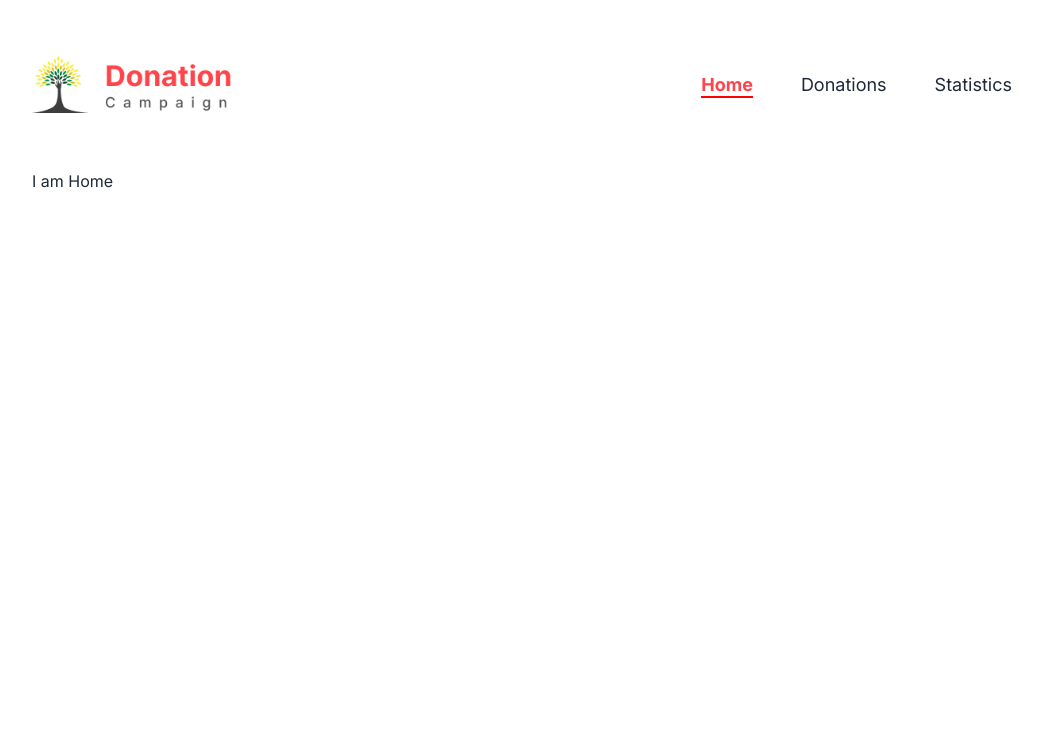
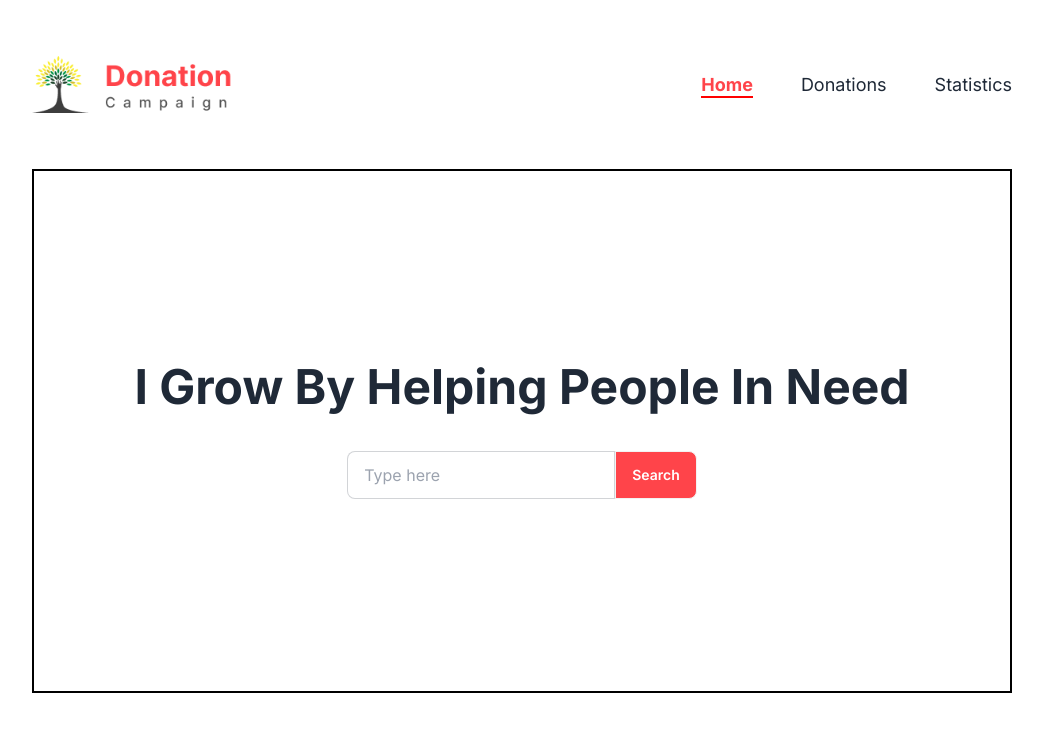
Before and after one commit to ShakeefAhmedRakin/DonationCampaign, a React (Vite) app: page / in a window 1280 px wide. Shown: the top 732 px of the page, without its empty margins (118-1161 px from the left). Built offline with nearby package versions, Linux system fonts and the light colour scheme.

Commit message:
Added banner section. Yet to add background image.

```diff
--- /dev/null
+++ b/src/components/Banner/Banner.jsx
@@ -0,0 +1,25 @@
+const Banner = () => {
+  return (
+    <>
+      <div className="px-5 md:px-[100px] lg:px-[150px] md:container mx-auto">
+        <div className="flex flex-col justify-center items-center gap-10 py-48 border-2 border-black">
+          <h1 className="text-5xl font-bold text-center">
+            I Grow By Helping People In Need
+          </h1>
+          <div className="flex">
+            <input
+              type="text"
+              placeholder="Type here"
+              className="input input-bordered w-full max-w-xs rounded-r-none"
+            />
+            <button className="btn bg-primaryOne text-white rounded-l-none normal-case">
+              Search
+            </button>
+          </div>
+        </div>
+      </div>
+    </>
+  );
+};
+
+export default Banner;
--- /dev/null
+++ b/src/components/Campaigns/Campaigns.jsx
@@ -0,0 +1,5 @@
+const Campaigns = () => {
+  return <></>;
+};
+
+export default Campaigns;
--- a/src/components/Home/Home.jsx
+++ b/src/components/Home/Home.jsx
@@ -1,5 +1,13 @@
+import Banner from "../Banner/Banner";
+import Campaigns from "../Campaigns/Campaigns";
+
 const Home = () => {
-  return <div>I am Home</div>;
+  return (
+    <>
+      <Banner></Banner>
+      <Campaigns></Campaigns>
+    </>
+  );
 };
 
 export default Home;
--- a/src/components/NavBar/NavBar.jsx
+++ b/src/components/NavBar/NavBar.jsx
@@ -18,7 +18,7 @@ const NavBar = () => {
 
   return (
     <>
-      <div className="navbar bg-base-100 px-5 md:px-[100px] lg:px-[150px] md:container mx-auto py-14">
+      <div className="navbar bg-transperant px-5 md:px-[100px] lg:px-[150px] md:container mx-auto py-14">
         <div className="navbar-start">
           <img src="/src/assets/logo/Logo.png" className="w-[200px]" />
         </div>
--- a/src/components/NavBar/navbar.css
+++ b/src/components/NavBar/navbar.css
@@ -3,5 +3,5 @@ a.active {
   font-weight: 700;
   border-bottom: 2px solid red;
   padding-bottom: 1px;
-  transition: 0.1s ease;
+  transition: 0.1s;
 }
--- a/src/root/Root.jsx
+++ b/src/root/Root.jsx
@@ -5,7 +5,7 @@ const Root = () => {
   return (
     <>
       <NavBar></NavBar>
-      <div className="px-5 md:px-[100px] lg:px-[150px] md:container mx-auto">
+      <div className="">
         <Outlet></Outlet>
       </div>
     </>
```
